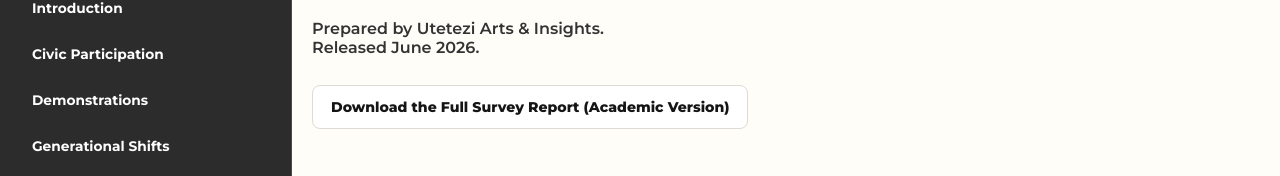
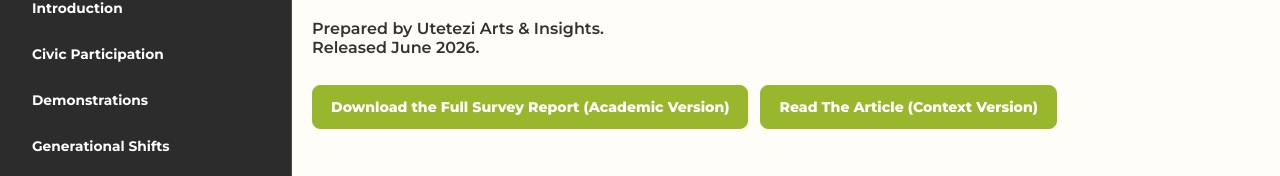
Before and after one commit to appmaester/reports, a plain HTML site: page creatives-and-public-demonstrations/index.html in a window 1280 px wide. Shown: the part 336-512 px from the top of the page. Drawn offline with Linux system fonts and the light colour scheme.

Commit message:
context article added

```diff
--- a/creatives-and-public-demonstrations/index.html
+++ b/creatives-and-public-demonstrations/index.html
@@ -73,7 +73,14 @@
         <h1>Participation, Risks, and Impact</h1>
         <p class="kicker">A survey report based on the context of the events of June 2024 and June 2025</p>
         <p class="cover-note">Prepared by Utetezi Arts & Insights. <br/> Released June 2026.</p>
-        <div class="cover-actions"><a class="button secondary" href="./assets/docs/Utetezi Arts and Insights (2026). Creatives and Public Demonstrations: Participation, Risks, and Impact. Available at: utetezi.org.pdf" download>Download the Full Survey Report (Academic Version)</a></div>
+        <div class="cover-actions">
+          <a class="button primary"
+            href="./assets/docs/Utetezi Arts and Insights (2026). Creatives and Public Demonstrations: Participation, Risks, and Impact. Available at: utetezi.org.pdf"
+            download>Download the Full Survey Report (Academic Version)</a>
+          <a class="button primary"
+            href="https://utetezi.org/2026/06/23/beyond-the-streets-what-kenyas-creatives-reveal-about-civic-participation/"
+            target="_blank">Read The Article (Context Version)</a>
+        </div>
       </div>
     </section>
 
```
